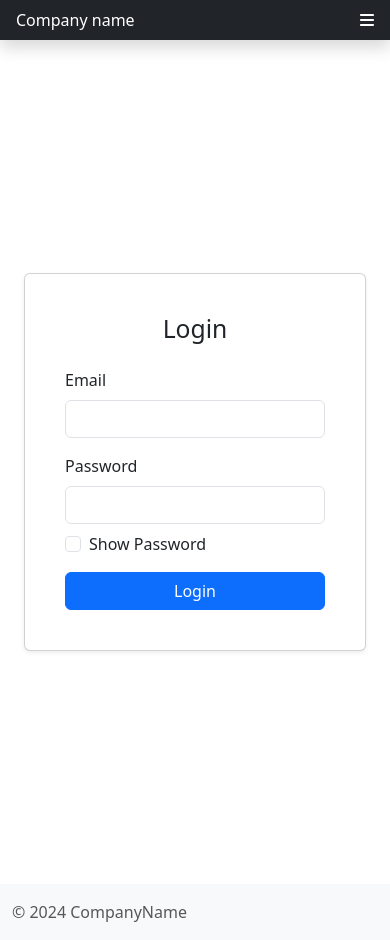
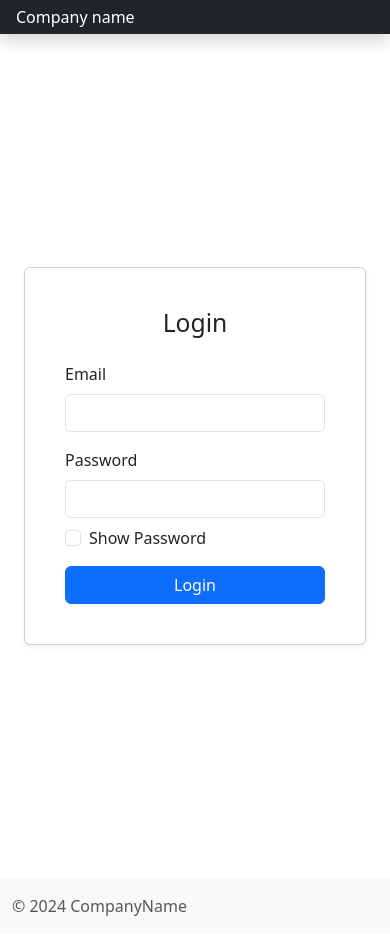
Before and after one commit to nhtY/jekirdek-case, a React (Vite) app in the folder frontend/my-crm-app/: page / in a window 390 px wide. Built offline with nearby package versions, Linux system fonts and the light colour scheme; no server answers.

Commit message:
show hamburger button only when logged in

```diff
--- a/frontend/my-crm-app/src/components/Navbar.jsx
+++ b/frontend/my-crm-app/src/components/Navbar.jsx
@@ -1,16 +1,12 @@
-import { useState } from "react";
 
 import { useAuth } from "../hooks/useAuth";
 import { FontAwesomeIcon } from "@fortawesome/react-fontawesome";
 import { faBars } from "@fortawesome/free-solid-svg-icons";
 
 const AppNavbar = () => {
-  const { isLoggedIn, role, logout } = useAuth();
-  console.log(isLoggedIn, role);
+  const { isLoggedIn, user, role } = useAuth();
+  console.log("IS LOGGED IN? ", isLoggedIn);
 
-  function handleLogout() {
-    logout();
-  }
 
   return (
     <header
@@ -24,6 +20,7 @@ const AppNavbar = () => {
         Company name
       </a>
 
+      {isLoggedIn && (
         <ul className="navbar-nav flex-row d-md-none">
           <li className="nav-item text-nowrap">
             <button
@@ -39,6 +36,7 @@ const AppNavbar = () => {
             </button>
           </li>
         </ul>
+      )}
     </header>
   );
 };
```
Lines whose indentation alone changed are shown as unchanged.
